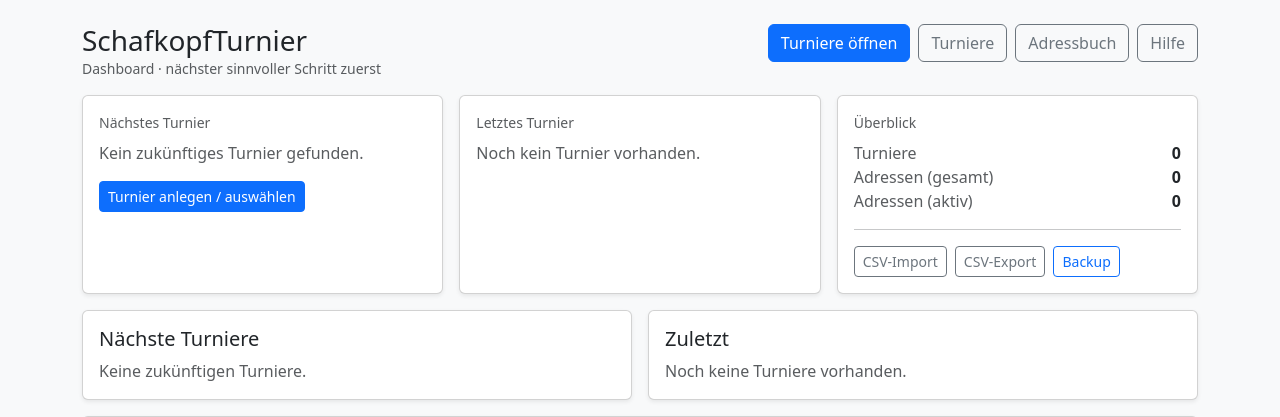
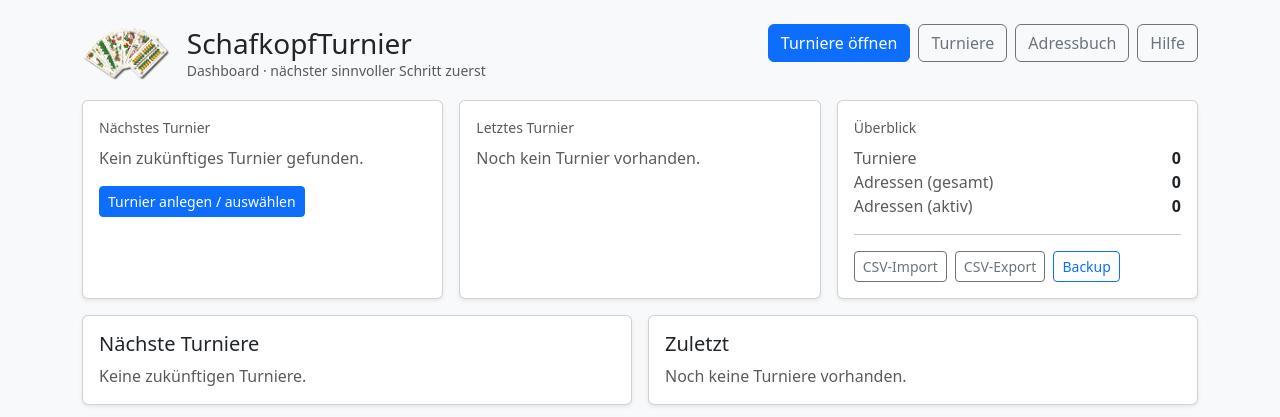
Before and after one commit to dieter6605/SchafkopfTurnier, a Flask app: page / in a window 1280 px wide. Shown: the part 47-464 px from the top of the page. Run offline with Flask 3, Linux system fonts and the light colour scheme; data that the repository does not hold is empty; parts of the project's set-up code (start-up, migrations or seed data) failed here and were passed over; some libraries are stand-ins or nearby versions.

Commit message:
Gif im Dashboard

```diff
--- a/app/templates/home.html
+++ b/app/templates/home.html
@@ -3,9 +3,16 @@
 {% block content %}
 
 <div class="d-flex justify-content-between align-items-start mb-3 flex-wrap gap-2">
-  <div>
-    <h3 class="mb-0">SchafkopfTurnier</h3>
-    <div class="text-muted small">Dashboard · nächster sinnvoller Schritt zuerst</div>
+  <div class="d-flex align-items-center gap-3">
+    <img
+      src="{{ url_for('static', filename='branding/schafkopfblatt.gif') }}"
+      alt="Schafkopf"
+      style="height:60px; width:auto; opacity:0.9; display:block;"
+    >
+    <div>
+      <h3 class="mb-0">SchafkopfTurnier</h3>
+      <div class="text-muted small">Dashboard · nächster sinnvoller Schritt zuerst</div>
+    </div>
   </div>
 
   <div class="d-flex gap-2 flex-wrap">
```
